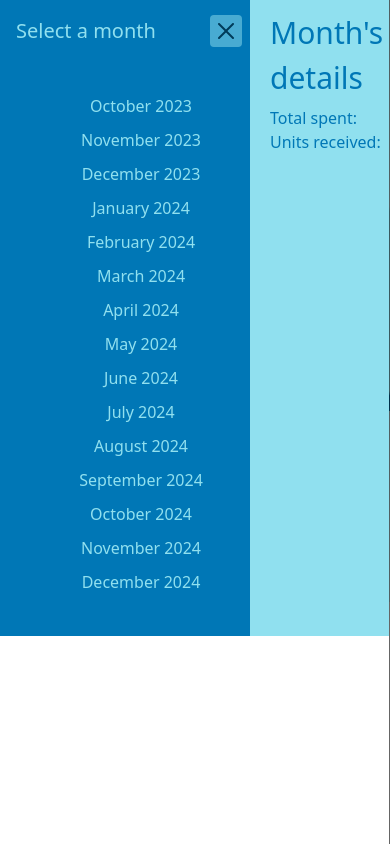
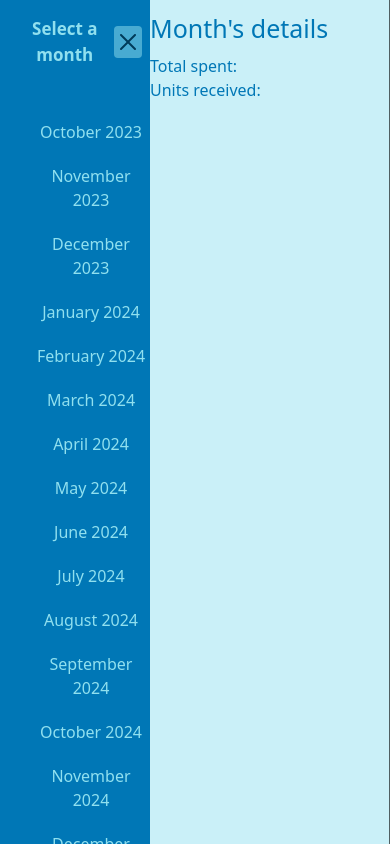
Before and after one commit to NicholasBoltney/PrepaidElectricityPaymentChecker, a plain HTML site: page index.html in a window 390 px wide. Both pictures are taken after a click on the button "View monthly analytics". Drawn offline with nearby package versions, Linux system fonts and the light colour scheme.

Commit message:
Add files via upload

```diff
--- a/HomeUI.css
+++ b/HomeUI.css
@@ -4,6 +4,8 @@
   z-index: 11;
   top: 50px;
   font-family: Arial, Helvetica, sans-serif;
+  text-align: center;
+
 }
 
 #TitleText{
@@ -21,7 +23,6 @@
   justify-content: center;
   align-items: center;
   z-index: 10;
-
 }
 
 .HomeUI{
@@ -53,11 +54,11 @@
 }
 
 #ShowSelectMonthForAnalyticsModalBtn{
-  border-radius: 10px 10px 0px 0px;
+  border-radius: 7px;
 }
 
 #AddNewDateBtn{
-  border-radius: 0px 0px 10px 10px;
+  border-radius: 7px;
 }
 
 #SVGHolder{
@@ -66,6 +67,7 @@
   width: 100%; */
   /* position: absolute; */
   pointer-events: none;
+  z-index: -1;
 }
 
 .MoneySVG{
@@ -77,3 +79,41 @@
   right: -0px;
   bottom: 0px;
 }
+
+@media only screen and (max-width: 750px)
+{
+  #TitleText{
+    font-size: 30px;
+    color: #0077b6;
+    font-weight: 700;
+  }
+  #HomeUIHolder{
+    background-color: #caf0f8;
+    position: absolute;
+    width: 100%0;
+    height: 100%;
+    display: flex;
+    justify-content: center;
+    align-items: center;
+    z-index: 10;
+  }
+  .HomeUI{
+    height: 150px;
+    width: 250px;
+    background-color: #90e0ef;
+    display: grid;
+    row-gap: 30px;
+    align-content: center;
+    justify-content: center;
+    border-radius: 10px;
+    box-shadow: 10px 10px #0077b6;
+  }
+  #SVGHolder{
+    /* background-color: red; */
+    /* height: 598px;
+    width: 100%; */
+    /* position: absolute; */
+    pointer-events: none;
+    z-index: -1;
+  }
+}
--- a/SelectMonthAnalytics.css
+++ b/SelectMonthAnalytics.css
@@ -9,6 +9,8 @@ body{
 .offcanvas-content{
   display: flex;
   justify-content: space-evenly;
+  background-color: #0077b6;
+
 }
 
 .offcanvas-header{
@@ -25,6 +27,8 @@ body{
 .offcanvas-body{
   background-color: #0077b6;
   width: 250px;
+  display: grid;
+  align-items: center;
 }
 
 .offcanvas-main-body{
@@ -65,7 +69,7 @@ body{
 }
 
 #MonthsAnalyticsHolder{
-  /* background-color: #caf0f8; */
+  background-color: #caf0f8;
   position: absolute;
   top: 0px;
   bottom: 0px;
@@ -89,16 +93,18 @@ body{
   color: #caf0f8;
 }
 
+#MonthRecap{
+}
+
 .AnalyticsHeading{
   font-weight: 500;
   color: #0077b6;
   font-size: 30px;
   position: relative;
+  left: 0px;
   top: 10px;
 
 }
-
-
 
 #TotalSpentLabel, #TotalSpentText, #UnitsReceivedLabel, #UnitsReceivedText{
   display: inline;
@@ -106,11 +112,83 @@ body{
   color: #0077b6;
 }
 
-
-
-
-
-
 .CloseSelectMonthAnalyticsModalBtn{
   background-color: #0077b6;
 }
+
+@media only screen and (max-width: 750px)
+{
+  #offcanvasExample{
+    width: 100%;
+  }
+  .offcanvas-content{
+    display: flex;
+    justify-content: space-evenly;
+    height: 100%;
+    background-color: #0077b6;
+  }
+
+  .offcanvas-header{
+    /* height: 40px; */
+    width: 150px;
+  }
+
+  .offcanvas-title{
+    color: #90e0ef;
+    font-size: 17px;
+    text-align: center;
+    font-weight: 700;
+
+  }
+
+
+  .offcanvas-body{
+    background-color: #0077b6;
+    width: 150px;
+    height: 100%;
+  }
+
+  .offcanvas-main-body{
+    height: 100%;
+    width: 400px;
+    background-color: #90e0ef;
+  }
+  .btn-close
+  {
+    background-color: #90e0ef;
+  }
+
+  #MonthsAnalyticsHolder{
+    background-color: #caf0f8;
+    position: absolute;
+    top: 0px;
+    bottom: 0px;
+    left: 150px;
+    right: 0px;
+
+  }
+
+  .MonthAnalyticsBtn{
+    display: block;
+    cursor: pointer;
+    text-decoration: none;
+    text-align: center;
+    color: #90e0ef;
+    margin-bottom: 10px;
+    font-weight: 400;
+  }
+
+  .AnalyticsHeading{
+    font-weight: 500;
+    color: #0077b6;
+    font-size: 25px;
+    position: relative;
+    left: 0px;
+    top: 10px;
+  }
+  #TotalSpentLabel, #TotalSpentText, #UnitsReceivedLabel, #UnitsReceivedText{
+    display: inline;
+    font-weight: 500;
+    color: #0077b6;
+  }
+}
```
